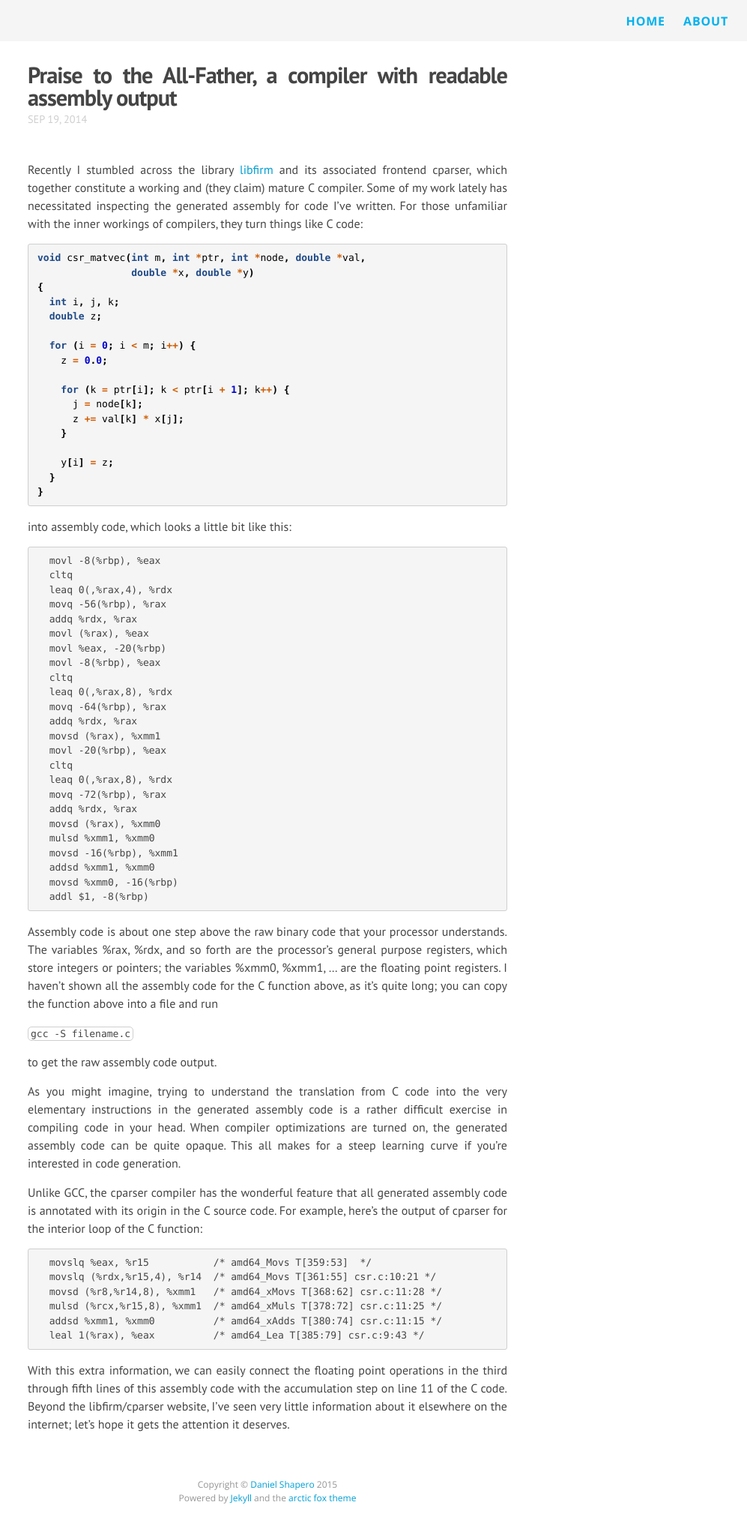
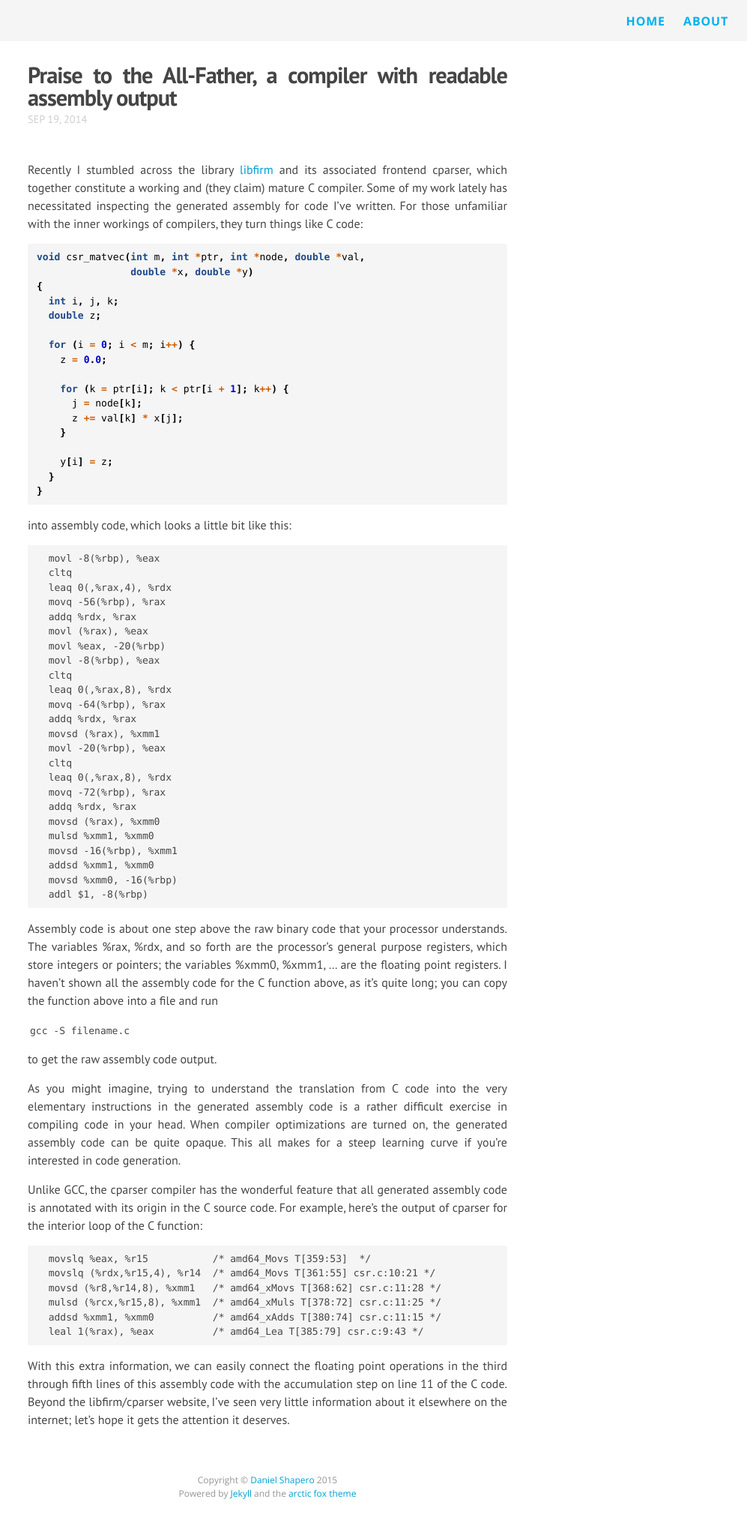
Before and after one commit to danshapero/danshapero.github.io, a Jekyll site: the page built from _posts/2014-09-19-cparser.md, in a window 1280 px wide. Shown: the whole page at 75% size, without its empty margins (283-1280 px from the left). Built offline with Jekyll 4.4.1, drawn with Linux system fonts in a browser that asks for light colours; nearby versions of some CDN libraries; Markdown is read by kramdown in place of the engine named in the settings.

Commit message:
Minor formatting things

```diff
--- a/_sass/_base.scss
+++ b/_sass/_base.scss
@@ -103,8 +103,8 @@
     pre,
     code {
         font-size: 13px;
-        border: 1px solid $grey-color-light;
-        font-family: Menlo, Monaco, "Andale Mono", serif;
+        /*border: 1px solid $grey-color-light;*/
+        font-family: Source Code Pro, Monaco, "Andale Mono", serif;
     }
 
     code {
@@ -116,7 +116,7 @@
     pre {
         border-radius: 3px;
         padding: 8px 12px;
-        overflow-x: scroll;
+        /*overflow-x: scroll;*/
         background-color: #F5F5F5;
 
         > code {
```
